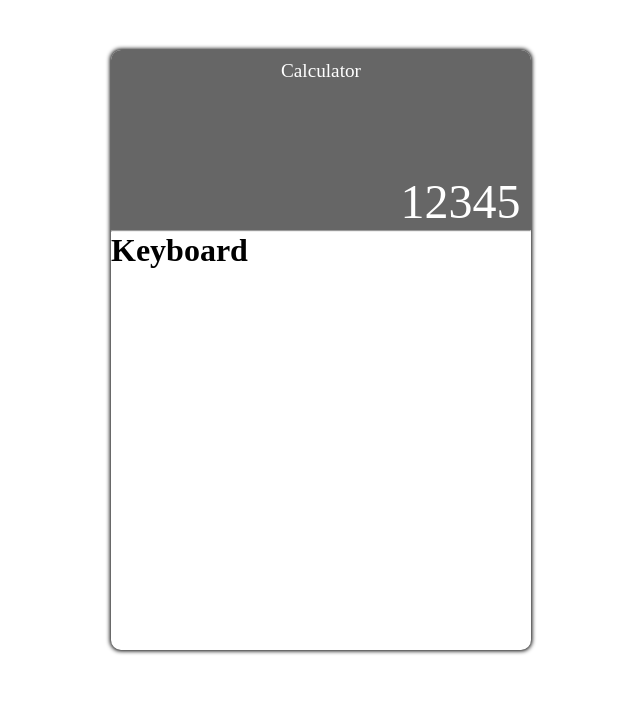
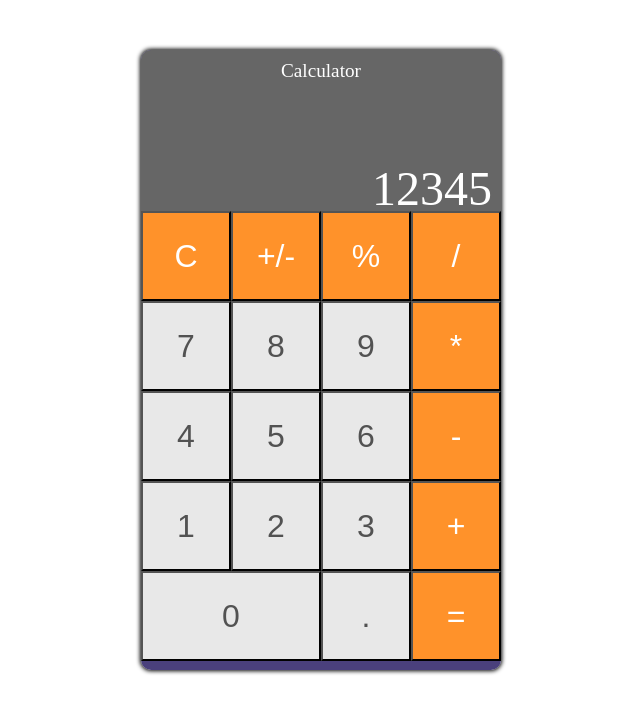
Before and after one commit to abhishekbhadoriya421/calculatorUsingReact, a React (Create React App) app: page / in a window 1280 px wide. Shown: the top 714 px of the page, without its empty margins (319-959 px from the left). Built offline with nearby package versions, Linux system fonts and the light colour scheme.

Commit message:
Completed keyboard design

```diff
--- a/src/component/CalculatorComponent.jsx
+++ b/src/component/CalculatorComponent.jsx
@@ -8,7 +8,6 @@ export default function CalculatorComponent() {
       {/* Display Component */}
       <div className={style.CalculatorComponent}>
         <DisplayComponent />
-        <hr />
         <KeyboardComponent />
       </div>
     </>
--- a/src/component/Display/DisplayStyle.module.css
+++ b/src/component/Display/DisplayStyle.module.css
@@ -1,7 +1,7 @@
 .display{
     width: 100%;
     margin: auto;
-    height: 30%;
+    height: 26%;
     border-top-left-radius: 10px;
     border-top-right-radius: 10px;
     padding-top: 10px;
--- a/src/component/Keyboard/KeyboardComponent.jsx
+++ b/src/component/Keyboard/KeyboardComponent.jsx
@@ -1,6 +1,36 @@
+import ButtonComponent from "./buttons/ButtonComponent"
+import style from './keyboardStyle.module.css'
+import SpecialButtonComponent from "./buttons/SpecialButtonComponent"
 // Keyboard Component
+// background-color: #e8e8e8;
+// color: #525252;
+
+// backgroundColor: '#ff922a',
+// color:'white'
 export default function KeyboardComponent(){
     return(<>
-        <h1>Keyboard</h1>
+        <div className={style.buttonContainer}>
+            <ButtonComponent backgroundColor='#ff922a' color='white' icon="C"/>
+            <ButtonComponent backgroundColor='#ff922a' color='white' icon="+/-"/>
+            <ButtonComponent backgroundColor='#ff922a' color='white' icon="%"/>
+            <ButtonComponent backgroundColor='#ff922a' color='white' icon="/"/>
+            <ButtonComponent backgroundColor='#e8e8e8' color='#525252' icon="7"/>
+            <ButtonComponent backgroundColor='#e8e8e8' color='#525252' icon="8"/>
+            <ButtonComponent backgroundColor='#e8e8e8' color='#525252' icon="9"/>
+            <ButtonComponent backgroundColor='#ff922a' color='white' icon="*"/>
+            <ButtonComponent backgroundColor='#e8e8e8' color='#525252' icon="4"/>
+            <ButtonComponent backgroundColor='#e8e8e8' color='#525252' icon="5"/>
+            <ButtonComponent backgroundColor='#e8e8e8' color='#525252' icon="6"/>
+            <ButtonComponent backgroundColor='#ff922a' color='white' icon="-"/>
+            <ButtonComponent backgroundColor='#e8e8e8' color='#525252' icon="1"/>
+            <ButtonComponent backgroundColor='#e8e8e8' color='#525252' icon="2"/>
+            <ButtonComponent backgroundColor='#e8e8e8' color='#525252' icon="3"/>
+            <ButtonComponent backgroundColor='#ff922a' color='white' icon="+"/>
+            <SpecialButtonComponent/>
+            <ButtonComponent backgroundColor='#e8e8e8' color='#525252' icon="."/>
+            <ButtonComponent backgroundColor='#ff922a' color='white' icon="="/>
+
+        </div>
+
     </>)
 }
--- /dev/null
+++ b/src/component/Keyboard/buttons/ButtonComponent.jsx
@@ -0,0 +1,17 @@
+// Props will contain => action , icon , color ,backgroundColor
+export default function ButtonComponent({backgroundColor,color,icon}){
+    const buttonStyle = {
+        width:'90px',
+        height:'90px',
+        display:'flex',
+        justifyContent:'center',
+        alignItems:'center',
+        fontSize:'2rem',
+        backgroundColor: backgroundColor,
+        color:color,
+        cursor: 'pointer'
+    }
+    return(<>
+        <button style={buttonStyle}>{icon}</button>
+    </>)
+}
--- /dev/null
+++ b/src/component/Keyboard/buttons/SpecialButtonComponent.jsx
@@ -0,0 +1,16 @@
+export default function SpecialButtonComponent(){
+    const buttonStyle = {
+        width:'180px',
+        height:'90px',
+        display:'flex',
+        justifyContent:'center',
+        alignItems:'center',
+        fontSize:'2rem',
+        backgroundColor: '#e8e8e8',
+        color:'#525252'
+    }
+
+    return(<>
+        <button style={buttonStyle}>0</button>
+    </>)
+}
--- /dev/null
+++ b/src/component/Keyboard/keyboardStyle.module.css
@@ -0,0 +1,4 @@
+.buttonContainer{
+    display: flex;
+    flex-wrap: wrap;
+}
--- a/src/component/calculatorStyle.module.css
+++ b/src/component/calculatorStyle.module.css
@@ -4,9 +4,10 @@
     box-sizing: border-box;
 }
 .CalculatorComponent{
-    width: 420px;
-    height: 600px;
+    width: 360px;
+    height: 620px;
     margin: 50px auto;
     border-radius: 10px;
     box-shadow: 0px 0px 4px 1px black;
+    background-color: #3b3071eb;
 }
```
